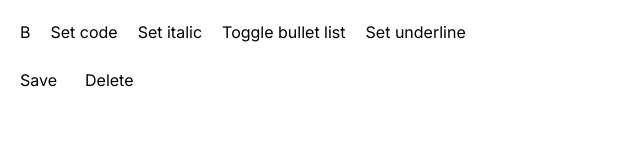
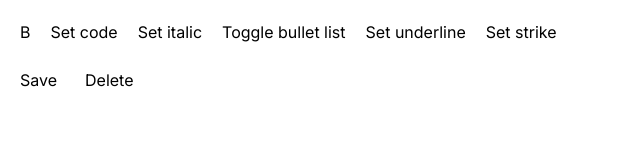
Before and after one commit to Taszczer/ToDo, a Next.js app in the folder frontend/: page /notes/1 in a window 1280 px wide. Shown: the top 160 px of the page, without its empty margins (0-640 px from the left). Built offline with nearby package versions, Linux system fonts and the light colour scheme; no server answers.

Commit message:
added strike

```diff
--- a/frontend/app/notes/[id]/page.tsx
+++ b/frontend/app/notes/[id]/page.tsx
@@ -7,6 +7,7 @@ import Italic from '@tiptap/extension-italic'
 import BulletList from '@tiptap/extension-bullet-list'
 import ListItem from '@tiptap/extension-list-item'
 import Underline from '@tiptap/extension-underline'
+import Strike from '@tiptap/extension-strike'
 import StarterKit from '@tiptap/starter-kit'
 import { useQuery, useMutation } from "@tanstack/react-query"
 import axios from "axios"
@@ -31,6 +32,7 @@ export default function NotesDetails({ params }: { params: { id: string | number
             Italic,
             BulletList,
             Underline,
+            Strike,
             ListItem,
             Code.configure({
                 HTMLAttributes: {
@@ -110,6 +112,12 @@ export default function NotesDetails({ params }: { params: { id: string | number
                 >
                     Set underline
                 </button>
+                <button
+                    onClick={() => editor?.chain().focus().toggleStrike().run()}
+                    disabled={editor?.isActive('strike')}
+                >
+                    Set strike
+                </button>
             </div>
             <EditorContent className='tiptap-content max-w-96' editor={editor} />
             <div className='flex gap-7'>
--- a/frontend/package.json
+++ b/frontend/package.json
@@ -25,6 +25,7 @@
     "@tiptap/extension-link": "^2.4.0",
     "@tiptap/extension-list-item": "^2.4.0",
     "@tiptap/extension-list-keymap": "^2.4.0",
+    "@tiptap/extension-strike": "^2.4.0",
     "@tiptap/extension-underline": "^2.4.0",
     "@tiptap/pm": "^2.4.0",
     "@tiptap/react": "^2.4.0",
```
Also changed, not shown: 1 other file (tests, documents, lock files or other folders).
